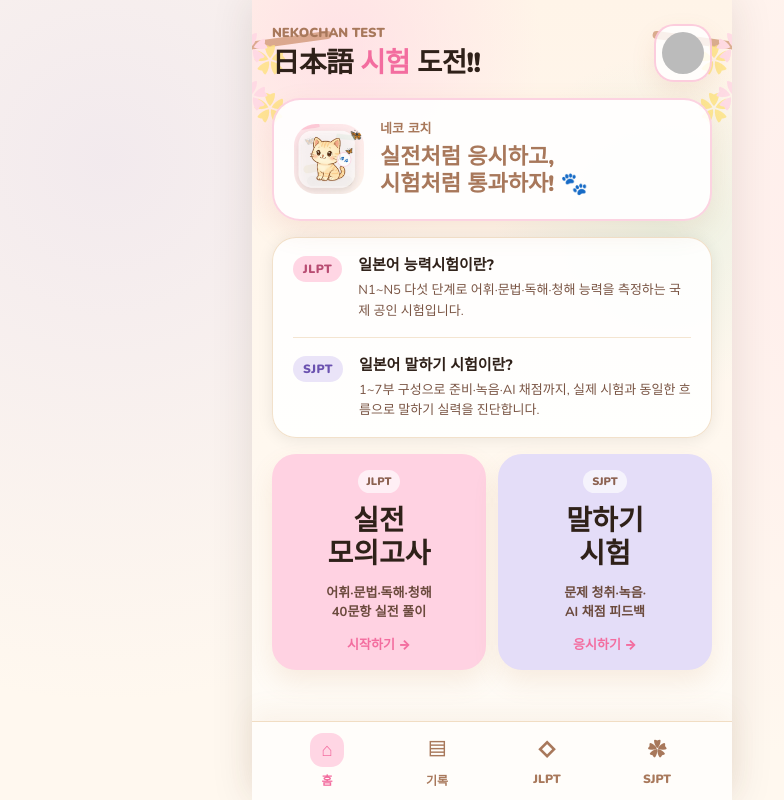
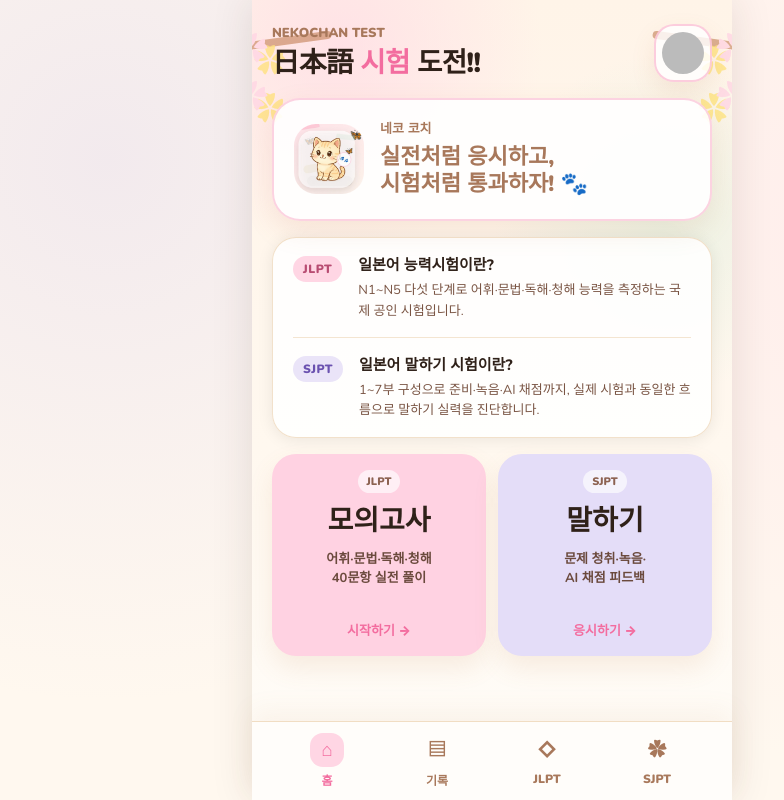
Before and after one commit to Taeyeong-yoon/GPT, a React (Vite) app: page / in a window 1280 px wide. Shown: the whole page, without its empty margins (148-932 px from the left). Built offline with nearby package versions, Linux system fonts and the light colour scheme; no server answers; the database is empty; sample sign-in values are in the browser's storage.

Commit message:
fix: 진입카드 타이틀 단축 (모의고사/말하기) 한 줄 표기

```diff
--- a/src/index.css
+++ b/src/index.css
@@ -845,7 +845,7 @@ img { max-width: 100%; display: block; }
   color: #2F2119;
   font-size: var(--fs-2xl);
   line-height: 1.2;
-  white-space: normal;
+  white-space: nowrap;
   letter-spacing: 0;
 }
 .home-screen .entry-card__meta {
--- a/src/pages/Home.jsx
+++ b/src/pages/Home.jsx
@@ -88,14 +88,14 @@ export default function Home() {
       <div className="home__entries">
         <button className="entry-card entry-card--jlpt" onClick={() => navigate('/jlpt')}>
           <span className="entry-card__badge">JLPT</span>
-          <p className="entry-card__title">실전<br />모의고사</p>
+          <p className="entry-card__title">모의고사</p>
           <p className="entry-card__meta">어휘·문법·독해·청해<br />40문항 실전 풀이</p>
           <span className="entry-card__arrow">시작하기 →</span>
         </button>
 
         <button className="entry-card entry-card--sjpt" onClick={() => navigate('/sjpt')}>
           <span className="entry-card__badge">SJPT</span>
-          <p className="entry-card__title">말하기<br />시험</p>
+          <p className="entry-card__title">말하기</p>
           <p className="entry-card__meta">문제 청취·녹음·<br />AI 채점 피드백</p>
           <span className="entry-card__arrow">응시하기 →</span>
         </button>
```
